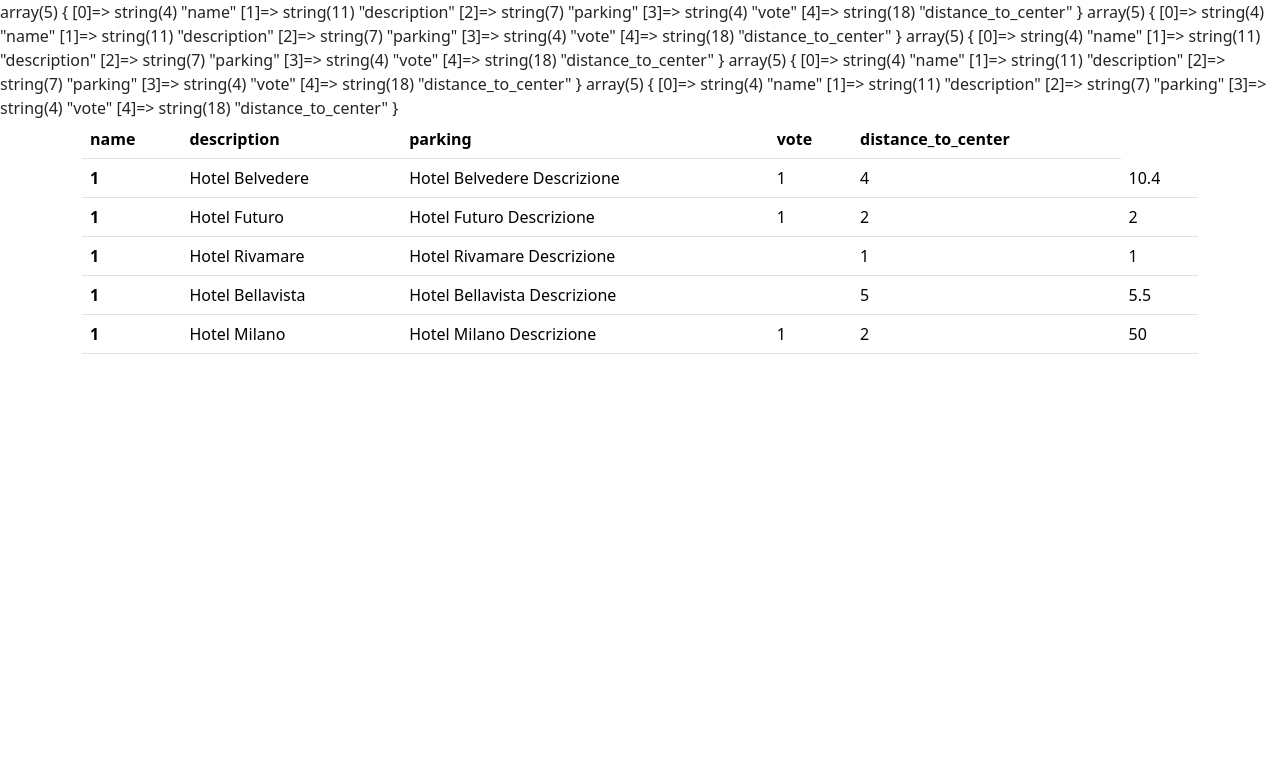
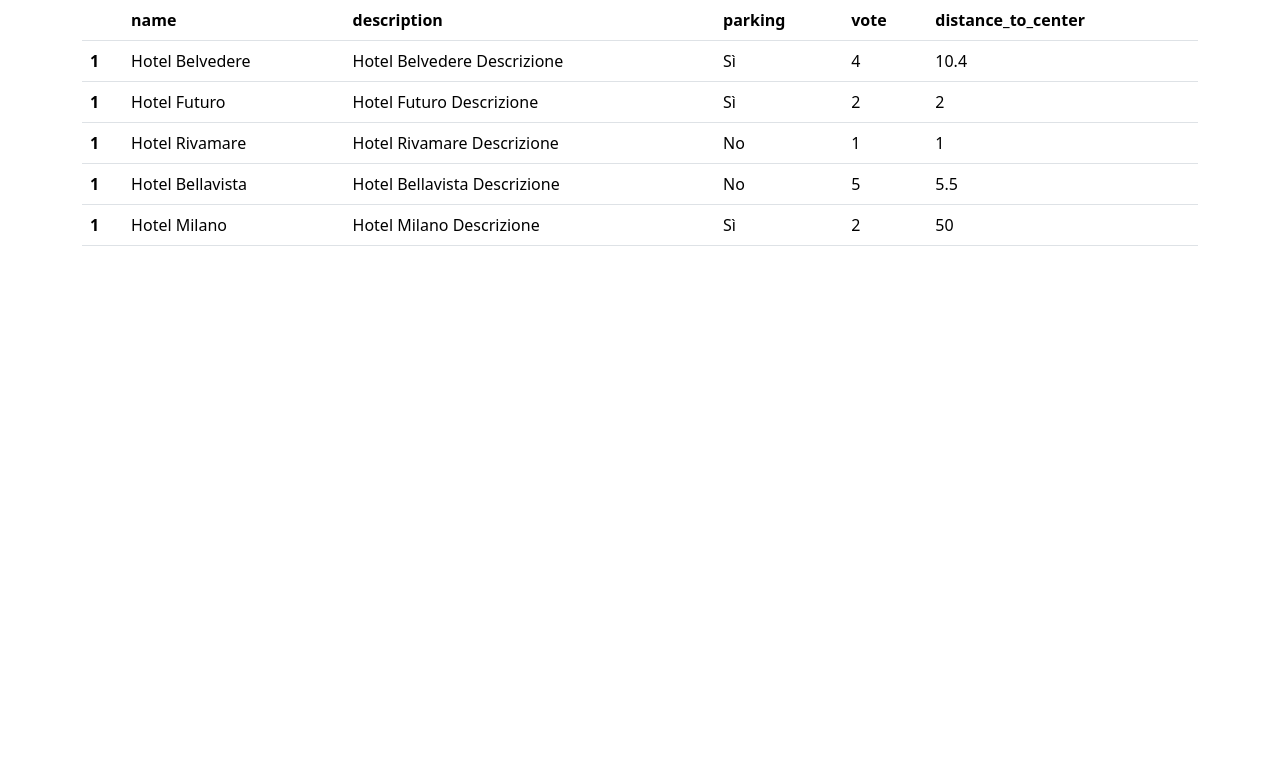
Before and after one commit to VeronicaFontana/php-hotel, a PHP site: page / in a window 1280 px wide. Shown: the top 783 px of the page. Run offline with PHP 8.4, Linux system fonts and the light colour scheme.

Commit message:
[FIX] Parking result

```diff
--- a/index.php
+++ b/index.php
@@ -37,11 +37,6 @@
             'distance_to_center' => 50
         ],
     ];
-
-    foreach($hotels as $hotel){
-      var_dump(array_keys($hotel));
-    }
-
 ?>
 
 
@@ -61,6 +56,7 @@
   <table class="table">
     <thead>
       <tr>
+        <th scope="col"></th>
         <?php foreach(array_keys($hotels[0]) as $key): ?>
           <th scope="col"><?php echo $key ?></th>
         <?php endforeach; ?>
@@ -71,10 +67,10 @@
       <tr>
         <th scope="row">1</th>
         <td><?php echo $hotel["name"] ?></td>
-        <td><?php echo $hotel["description"]  ?></td>
-        <td><?php echo $hotel["parking"]  ?></td>
+        <td><?php echo $hotel["description"] ?></td>
+        <td><?php echo ($hotel["parking"]? "Sì" : "No") ?></td>
         <td><?php echo $hotel["vote"]  ?></td>
-        <td><?php echo $hotel["distance_to_center"]  ?></td>
+        <td><?php echo $hotel["distance_to_center"] ?></td>
       </tr>
       <?php endforeach; ?>
     </tbody>
```
